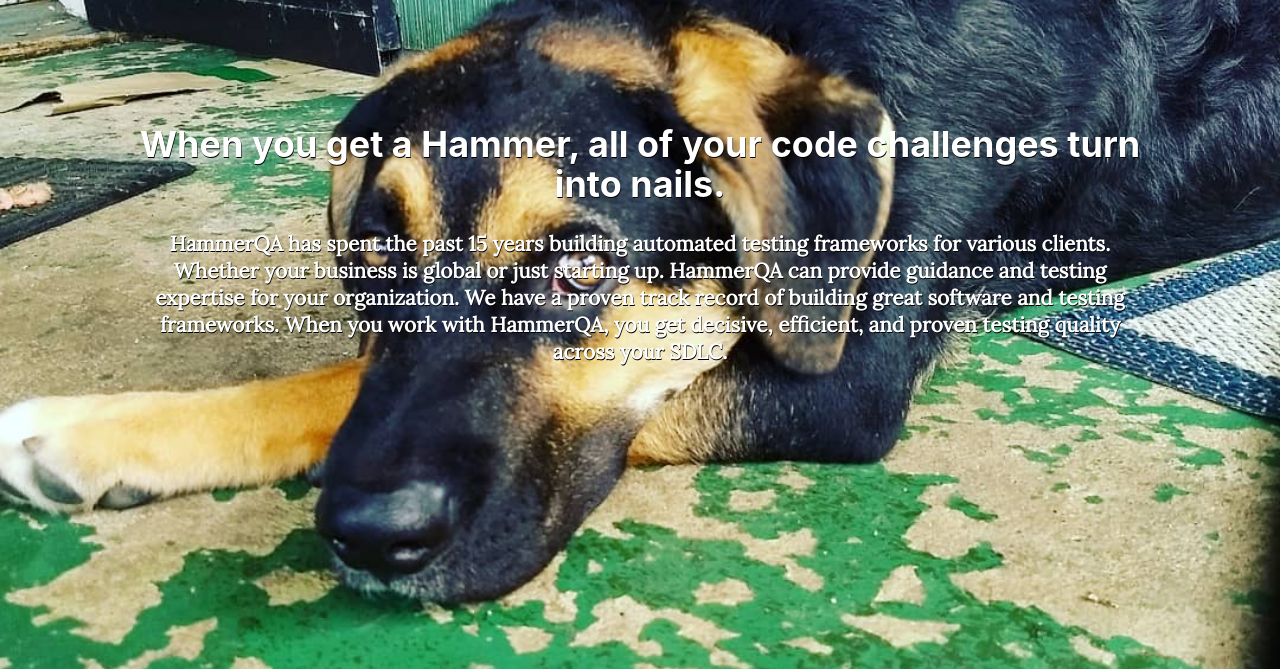
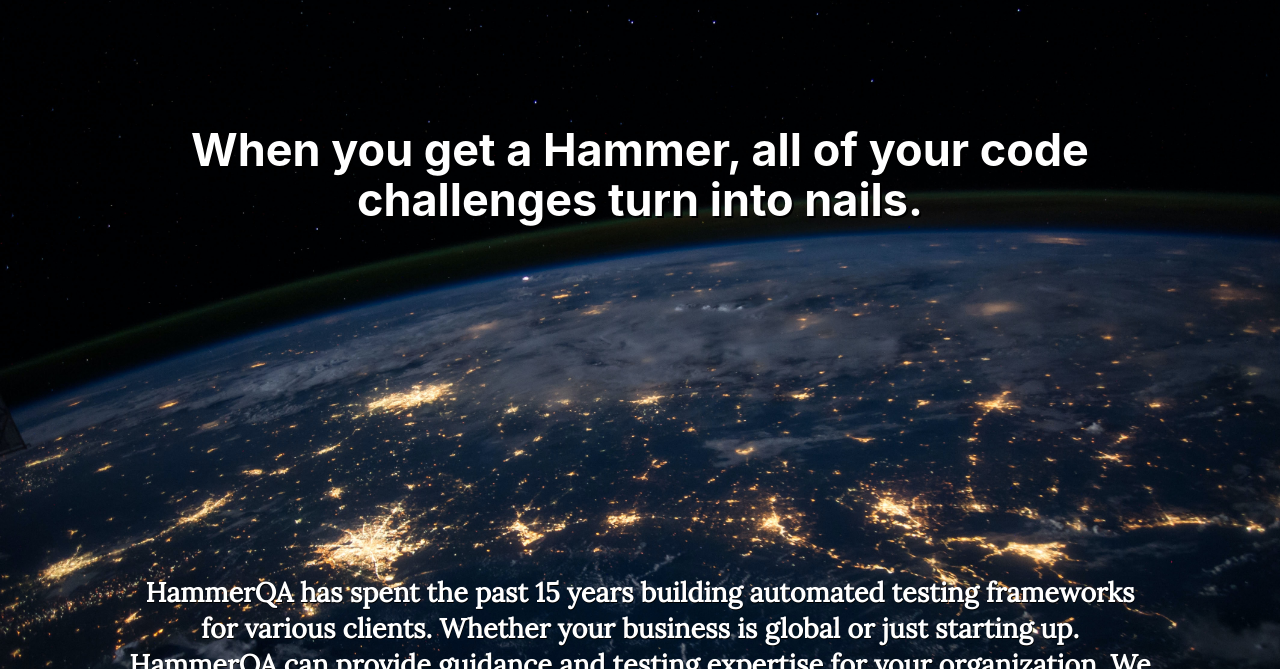
Before and after one commit to karatehammer/consulting_website, a Gatsby site: page / in a window 1280 px wide. Shown: the part 131-800 px from the top of the page. Built offline with nearby package versions, Linux system fonts and the light colour scheme; Gatsby itself is replaced by a stand-in of ours.

Commit message:
changed the main page image and messed with layout

```diff
--- a/src/components/MainBanner/MainBanner.module.css
+++ b/src/components/MainBanner/MainBanner.module.css
@@ -13,7 +13,7 @@
     max-width: auto !important;
     padding: 10% !important;
 
-    background-image: url(../../images/guboo.jpg);
+    background-image: url(../../images/nasa-planet.jpg);
     clip-path: polygon(75% 0, 100% 0, 100% 95%, 50% 100%, 0 95%, 0 0);
     height: 820px;
     /* position: relative; */
@@ -33,18 +33,19 @@
 
 .bannerHeader{
     color: white;
-    font-size: 2rem;
+    font-size: 2.5rem;
     text-align: center;
-    text-shadow: .5px .5px black;
+    text-shadow: 2px 2px black;
 }
 
 .bannerText{
     color: white;
-    font-size: 1.15rem;
-    line-height: 1.5rem;
+    font-size: 1.5rem;
+    line-height: 2rem;
     font-weight: 600;
     text-align: center;
     text-shadow: .5px .5px black;
+    margin-top: 18rem;
 }
 
 .linkContainer{
--- a/src/components/Reviews/Reviews.jsx
+++ b/src/components/Reviews/Reviews.jsx
@@ -12,7 +12,7 @@
                 <Grid container justify="center" alignItems="center">
                     <Grid item xs={10} sm={10} md={10} className={styles.reviewContent}>
 
-                        <Grid item xs={12} sm={12} md={12}>
+                        {/* <Grid item xs={12} sm={12} md={12}>
                             <h1 className={styles.reviewHeader}>Client Reviews</h1>
                         </Grid>
                         <Grid item xs={12} sm={12} md={12}>
@@ -25,7 +25,7 @@
                                 Stefen Menzel - Web Developer | August 2019
                                 <span className={styles.reviewUppercase}>Application Development</span>
                             </h4>
-                        </Grid>
+                        </Grid> */}
                         {/* <Grid item xs={12} sm={12} md={12}>
                             <p className={styles.reviewText}>
                                 "We had an excellent experience working with Hammer Software, especially when we changed
```
Also changed, not shown: src/images/nasa-planet.jpg (added).
